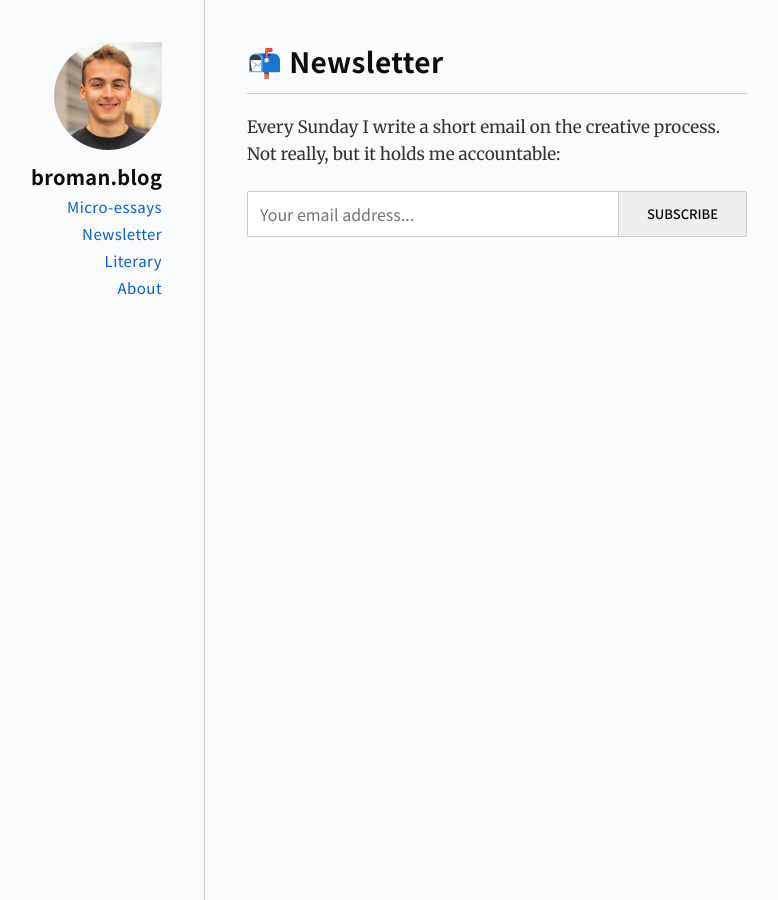
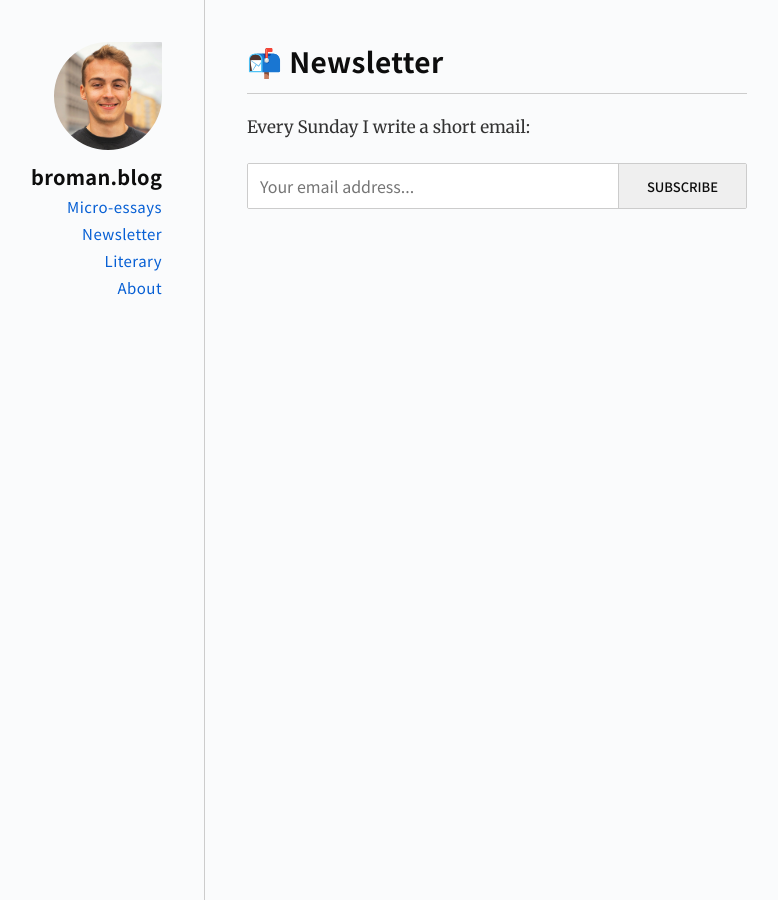
Before and after one commit to gdbroman/broman.blog, a Jekyll site: the page built from newsletter.md, in a window 1280 px wide. Shown: the whole page, without its empty margins (251-1029 px from the left). Built offline with Jekyll 4.4.1, drawn with Linux system fonts in a browser that asks for light colours.

Commit message:
Update newsletter.md

```diff
--- a/newsletter.md
+++ b/newsletter.md
@@ -4,7 +4,7 @@ title: "📬 Newsletter"
 permalink: /newsletter/
 ---
 
-Every Sunday I write a short email on the creative process. Not really, but it holds me accountable:
+Every Sunday I write a short email:
 
 <div id="revue-embed">
     <form action="https://www.getrevue.co/profile/bromanblog/add_subscriber" method="post" id="revue-form" name="revue-form"  target="_blank">
```
